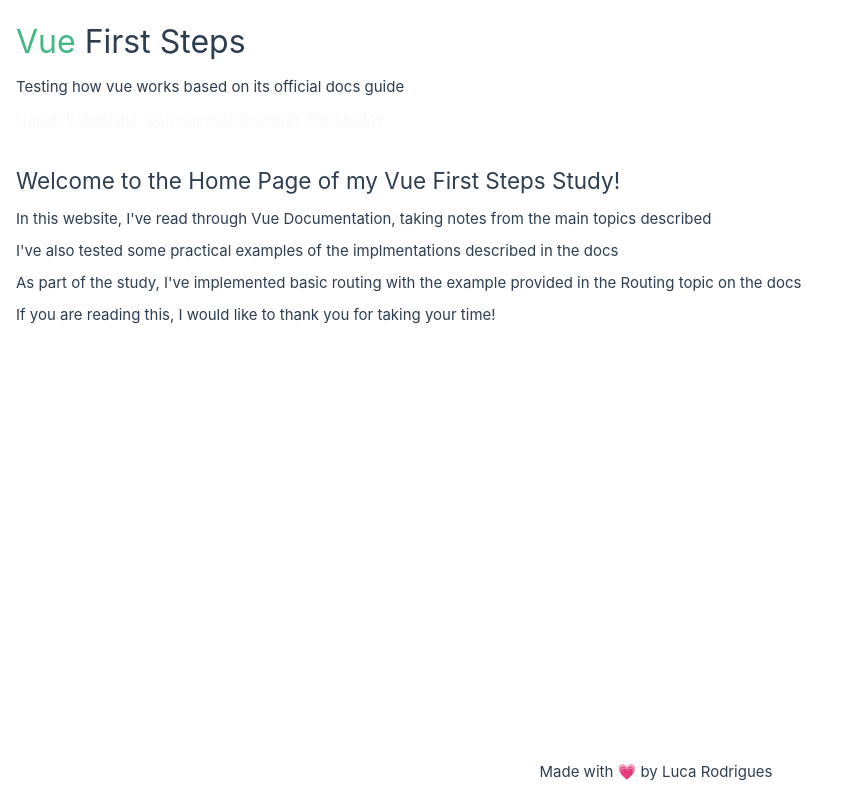
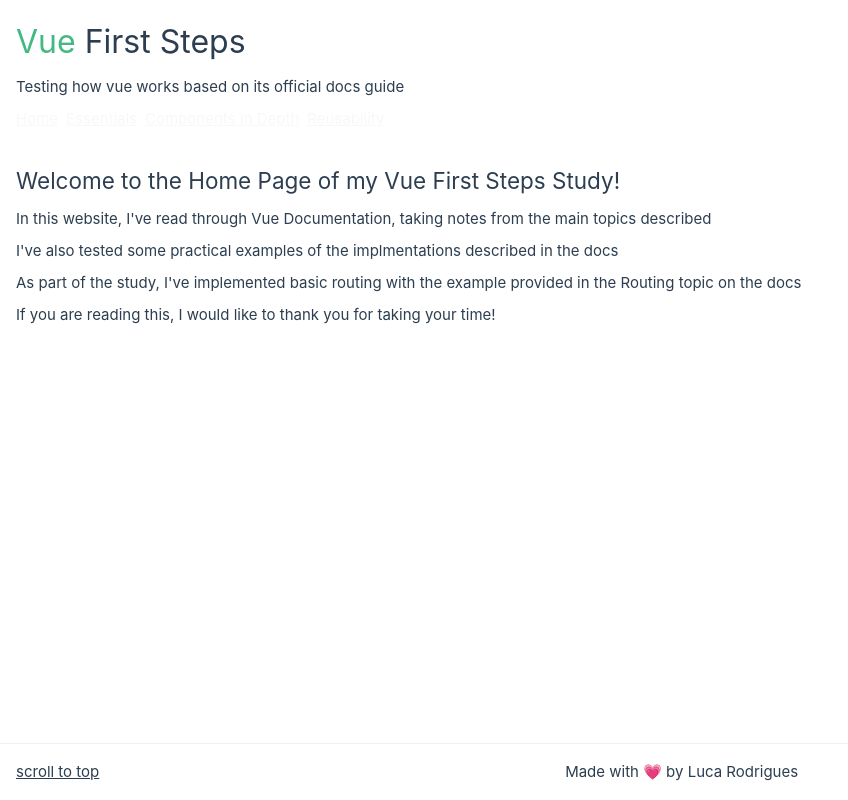
Before and after one commit to lucarod/vue-first-steps, a Vue app: page / in a window 1280 px wide. Shown: the whole page, without its empty margins (0-848 px from the left). Built offline with nearby package versions, Linux system fonts and the light colour scheme.

Commit message:
feat: fix footer

```diff
--- a/src/App.vue
+++ b/src/App.vue
@@ -22,6 +22,10 @@
 
 function handleChangeRoute() {
   currentPath.value = window.location.hash;
+}
+
+function scrollTop() {
+  window.scrollTo({ top: 0, behavior: 'smooth' });
 }
 
 onMounted(() => {
@@ -50,17 +54,20 @@
       <component :is="currentView" />
     </main>
     <footer>
+      <button @click="scrollTop">scroll to top</button>
       <span>
         Made with 💗 by Luca Rodrigues
       </span>
+      <span></span>
     </footer>
   </div>
 </template>
 
 <style scoped>
   .app-container {
-    padding: 16px;
-    margin-bottom: 64px;
+    height: 100%;
+    display: flex;
+    flex-direction: column;
 
     h1 {
       margin-top: 0;
@@ -70,6 +77,10 @@
         color: #42b883;
       }
     }
+  }
+
+  header {
+    padding: 16px 16px 0;
   }
 
   nav {
@@ -83,12 +94,22 @@
     }
   }
 
+  main {
+    padding: 0 16px 32px;
+  }
+
   footer {
+    background: var(--color-background);
     width: 100%;
-    position: fixed;
-    bottom: 16px;
+    padding: 16px;
     display: flex;
-    justify-content: center;
-    margin-top: 16px;
+    justify-content: space-between;
+    align-items: center;
+    margin-top: auto;
+    border-top: 1px solid var(--color-background-mute);
+
+    & > button {
+      text-decoration: underline;
+    }
   }
 </style>
--- a/src/app/assets/base.css
+++ b/src/app/assets/base.css
@@ -61,6 +61,12 @@
 body {
   background: var(--color-background);
   min-height: 100vh;
+  display: flex;
+  flex: column;
+
+  & > #app {
+    flex: 1;
+  }
 }
 
 body, button {
```
